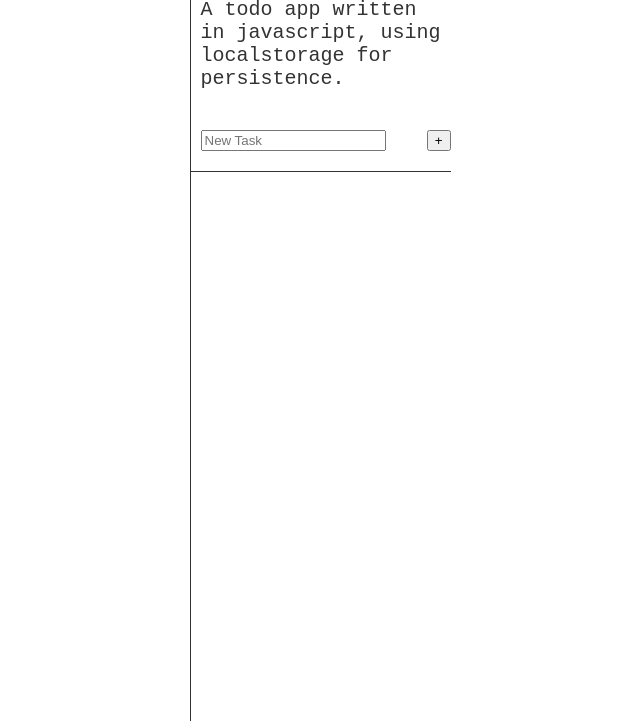
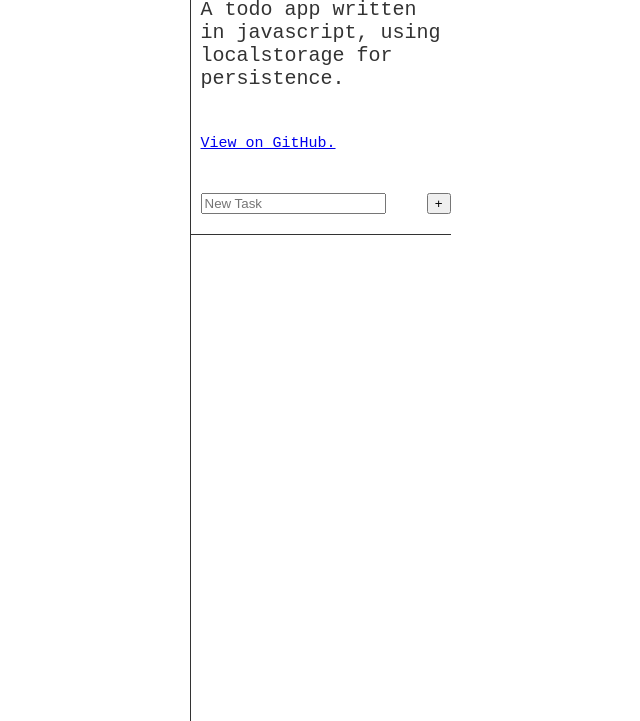
Before and after one commit to kpmacgregor/tasks, a website: page index.html in a window 1280 px wide. Shown: the part 79-800 px from the top of the page, without its empty margins (320-960 px from the left). Drawn offline with Linux system fonts and the light colour scheme.

Commit message:
Added link to source code.

```diff
--- a/index.css
+++ b/index.css
@@ -17,6 +17,9 @@ h1 {
 }
 p {
   margin: 1rem 0 2rem 0;
+}
+p a {
+  font-size: 0.75rem;
 }
 hr {
   border: 0;
--- a/index.html
+++ b/index.html
@@ -8,6 +8,7 @@
   <header>
   <h1>TASKS</h1>
   <p>A todo app written in javascript, using localstorage for persistence.</p>
+  <p><a target="blank" href="https://github.com/kpmacgregor/tasks">View on GitHub.</a></p>
   </header>
   <main>
     <form action="#">
```
